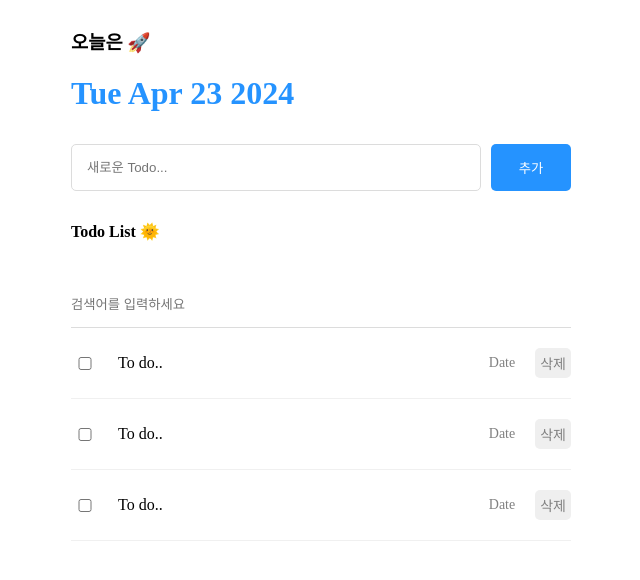
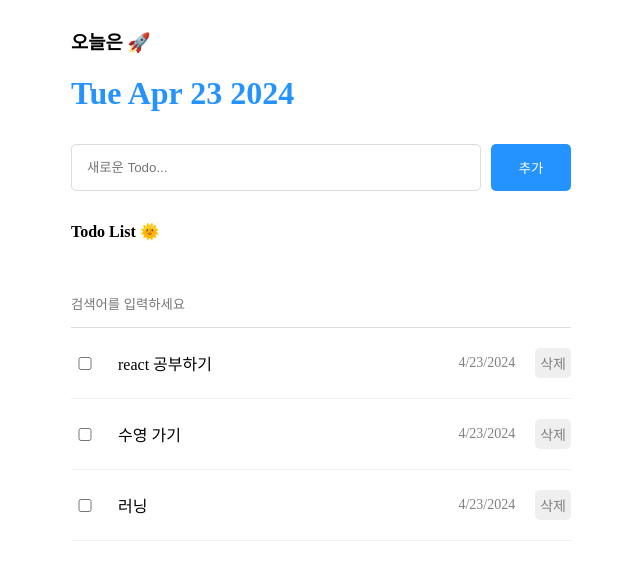
Before and after one commit to iammiori/you-dont-know-fe-yet, a React (Vite) app in the folder to-do-list/: page / in a window 1280 px wide. Shown: the top 580 px of the page, without its empty margins (319-959 px from the left). Built offline with nearby package versions, Linux system fonts and the light colour scheme.

Commit message:
feat: add feature to read todos

```diff
--- a/to-do-list/src/App.tsx
+++ b/to-do-list/src/App.tsx
@@ -3,15 +3,9 @@ import './App.css';
 import Editor from './components/editor';
 import Header from './components/header';
 import List from './components/list';
+import TodoMdoel from './model/todo.model';
 
-interface mockModel {
-  id: number;
-  isDone: boolean;
-  content: string;
-  date: Date;
-}
-
-const mockData: mockModel[] = [
+const mockData: TodoMdoel[] = [
   {
     id: 0,
     isDone: false,
@@ -33,11 +27,11 @@ const mockData: mockModel[] = [
 ];
 
 function App() {
-  const [todos, setTodos] = useState<mockModel[]>(mockData);
+  const [todos, setTodos] = useState<TodoMdoel[]>(mockData);
   const idRef = useRef<number>(3);
 
   const onCreate = (content: string) => {
-    const newTodo: mockModel = {
+    const newTodo: TodoMdoel = {
       id: idRef.current++,
       isDone: false,
       content,
@@ -51,7 +45,7 @@ function App() {
     <div className="App">
       <Header />
       <Editor onCreate={onCreate} />
-      <List />
+      <List todos={todos} />
     </div>
   );
 }
--- a/to-do-list/src/components/list.tsx
+++ b/to-do-list/src/components/list.tsx
@@ -1,15 +1,40 @@
+import { ChangeEvent, useMemo, useState } from 'react';
+import TodoMdoel from '../model/todo.model';
 import './list.css';
 import ToDoItem from './todo-item';
 
-export default function List() {
+interface Props {
+  todos: TodoMdoel[];
+}
+export default function List({ todos }: Props) {
+  const [search, setSearch] = useState<string>('');
+
+  const onChangeSearch = (e: ChangeEvent<HTMLInputElement>) => {
+    const { value } = e.target;
+    setSearch(value);
+  };
+
+  const filteredTodos = useMemo(() => {
+    if (search === '') {
+      return todos;
+    }
+    return todos.filter((todo) =>
+      todo.content.toLowerCase().includes(search.toLowerCase())
+    );
+  }, [search, todos]);
+
   return (
     <div className="List">
       <h4>Todo List 🌞</h4>
-      <input placeholder="검색어를 입력하세요" />
+      <input
+        placeholder="검색어를 입력하세요"
+        value={search}
+        onChange={onChangeSearch}
+      />
       <div className="todos_wrapper">
-        <ToDoItem />
-        <ToDoItem />
-        <ToDoItem />
+        {filteredTodos.map((todo) => (
+          <ToDoItem key={todo.id} todo={todo} />
+        ))}
       </div>
     </div>
   );
--- a/to-do-list/src/components/todo-item.tsx
+++ b/to-do-list/src/components/todo-item.tsx
@@ -1,11 +1,16 @@
+import TodoMdoel from '../model/todo.model';
 import './todo-item.css';
 
-export default function ToDoItem() {
+interface Props {
+  todo: TodoMdoel;
+}
+export default function ToDoItem({ todo }: Props) {
+  const { isDone, content, date } = todo;
   return (
     <div className="TodoItem">
-      <input type="checkbox" />
-      <div className="contents">To do.. </div>
-      <div className="date">Date</div>
+      <input type="checkbox" checked={isDone} readOnly />
+      <div className="contents">{content}</div>
+      <div className="date">{date.toLocaleDateString()}</div>
       <button>삭제</button>
     </div>
   );
--- /dev/null
+++ b/to-do-list/src/model/todo.model.ts
@@ -0,0 +1,6 @@
+export default interface TodoMdoel {
+  id: number;
+  isDone: boolean;
+  content: string;
+  date: Date;
+}
```
